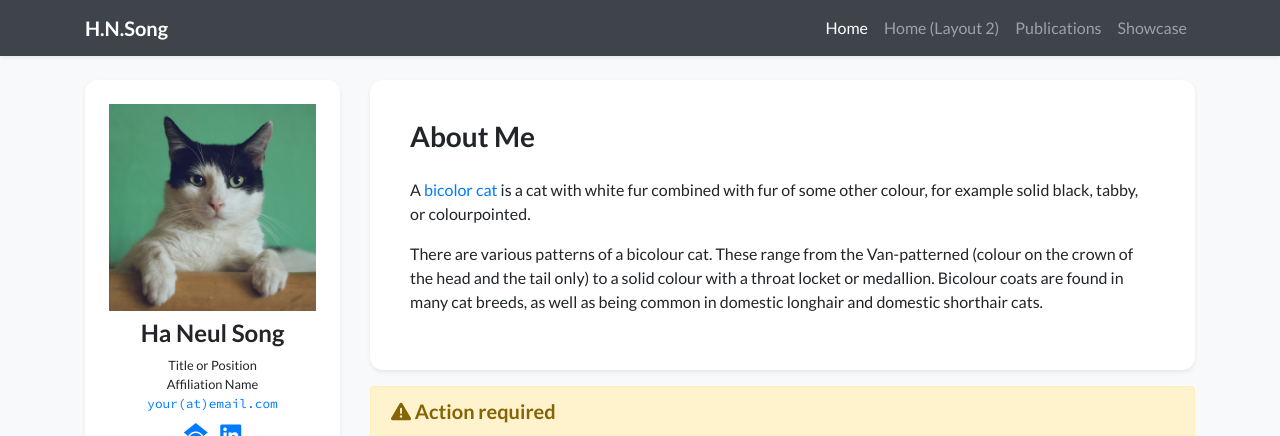
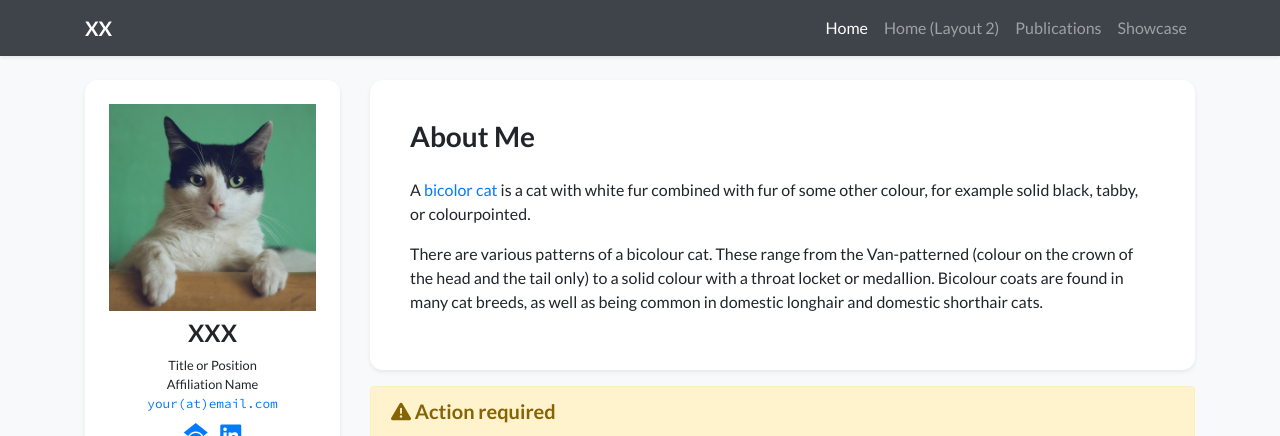
Before and after one commit to ha-neul-song/ha-neul-song.github.io, a Jekyll site: the page built from index.html, in a window 1280 px wide. Shown: the top 436 px of the page. Built offline with Jekyll 4.4.1, drawn with Linux system fonts in a browser that asks for light colours; nearby versions of some CDN libraries; a style sheet for code colours, icons or effects is not loaded.

Commit message:
Update profile.yml

```diff
--- a/_data/profile.yml
+++ b/_data/profile.yml
@@ -1,6 +1,6 @@
-primary_name: "Ha Neul Song"
-secondary_name: "Haneul"
-navbar_name: "H.N.Song"
+primary_name: "XXX"
+secondary_name: "XX"
+navbar_name: "XX"
 
 positions:
 - name: Title or Position
```
